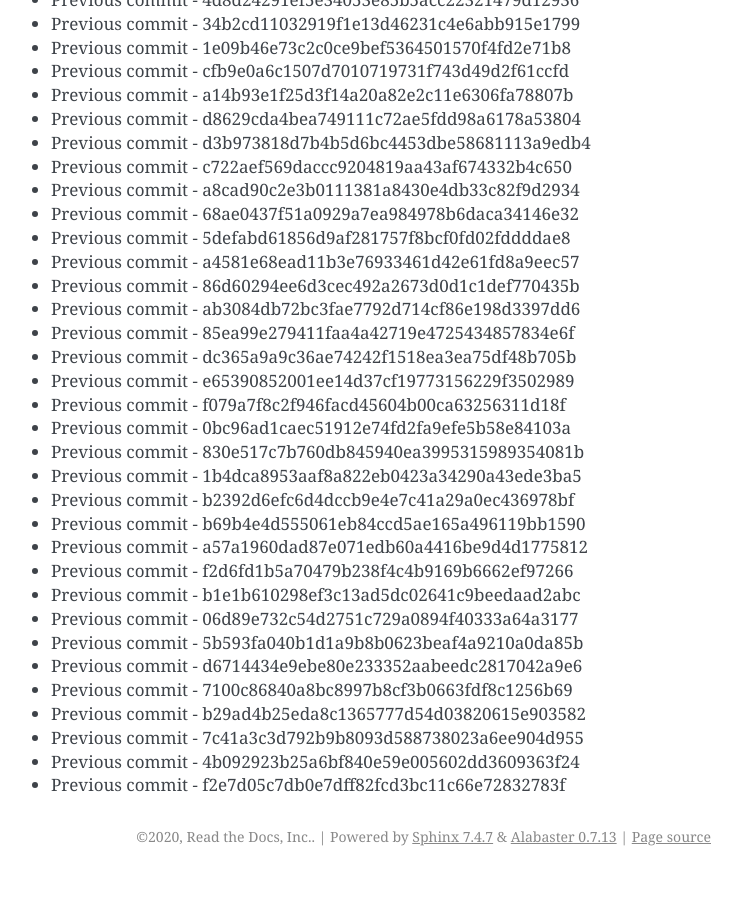
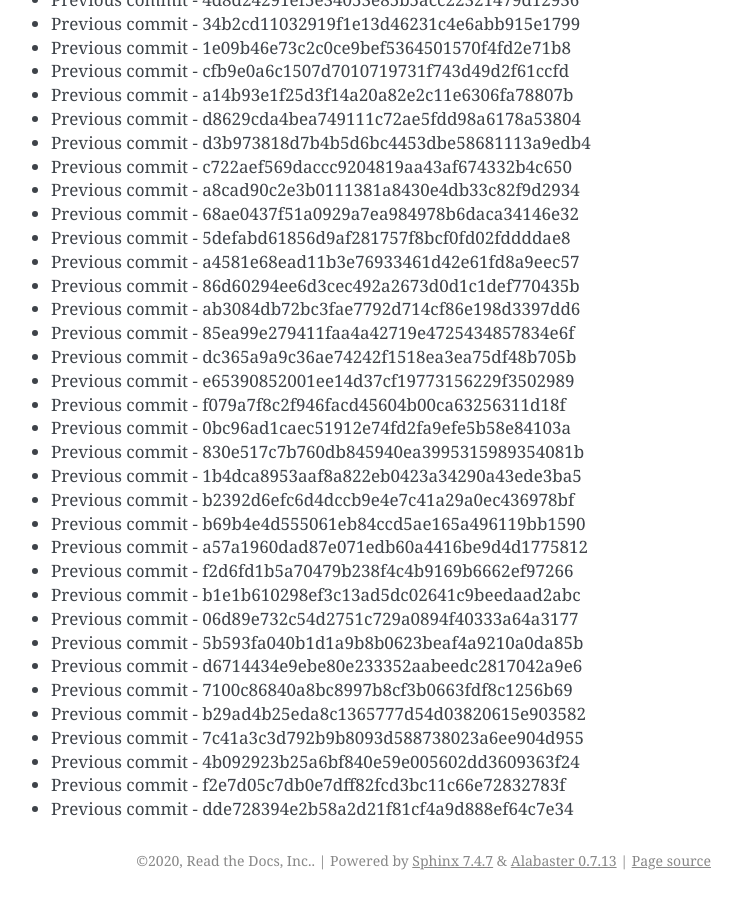
Before and after one commit to readthedocs/rtd-git-stresstest, a Sphinx documentation site: the page built from docs/updates.rst, in a window 1280 px wide and 900 px high, scrolled down 71713 px. Shown: the whole window, without its empty margins (399-1141 px from the left). Built offline with Sphinx 7.4.7, drawn with Linux system fonts in a browser that asks for light colours; before the commit the page ends 72589 px from its top, so only the background shows below that.

Commit message:
Generating commit from previous: dde728394e2b58a2d21f81cf4a9d888ef64c7e34

```diff
--- a/docs/updates.rst
+++ b/docs/updates.rst
@@ -3045,3 +3045,4 @@ It can be tested for any performance characteristics.
 * Previous commit - 7c41a3c3d792b9b8093d588738023a6ee904d955
 * Previous commit - 4b092923b25a6bf840e59e005602dd3609363f24
 * Previous commit - f2e7d05c7db0e7dff82fcd3bc11c66e72832783f
+* Previous commit - dde728394e2b58a2d21f81cf4a9d888ef64c7e34
```
